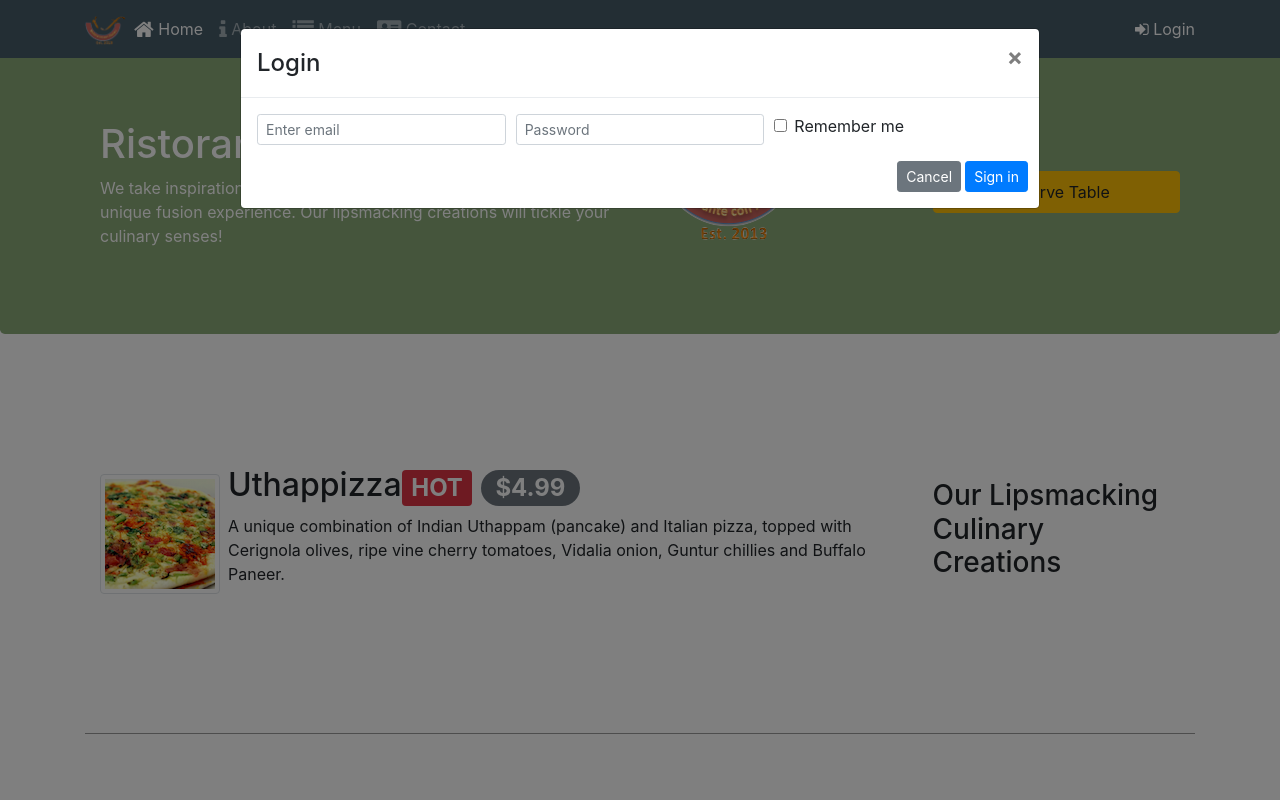
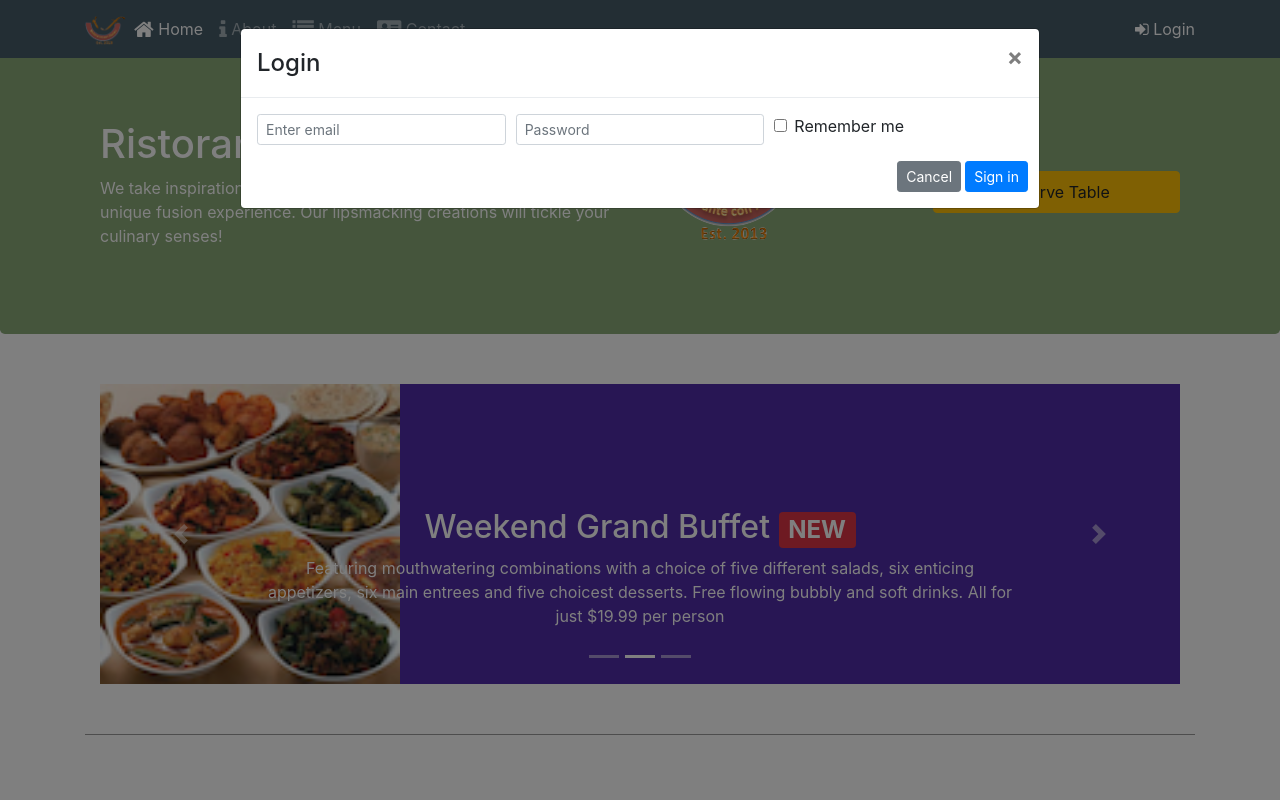
Before and after one commit to JairContreras/Curso-Boostrap, a website: page index.html in a window 1280 px wide. Both pictures are taken after a click on the link "Login". Shown: the top 800 px of the page. Drawn offline with nearby package versions, Linux system fonts and the light colour scheme.

Commit message:
carrousel

```diff
--- a/css/styles.css
+++ b/css/styles.css
@@ -59,3 +59,17 @@ body{
     border-bottom: 1px solid #ddd;
     padding: 10px;
 }
+.carousel {
+    background:#512DA8;
+}
+
+.carousel-item {
+  height: 300px;
+}
+
+.carousel-item img {
+    position: absolute;
+    top: 0;
+    left: 0;
+    min-height: 300px;
+}
--- a/index.html
+++ b/index.html
@@ -36,7 +36,7 @@
                 </ul>
                 <span class="navbar-text">
                     <a data-toggle="modal" data-target="#loginModal">
-                    <span class="fa fa-sign-in"></span> Login</a>
+                        <span class="fa fa-sign-in"></span> Login</a>
                 </span>
             </div>
         </div>
@@ -53,12 +53,14 @@
                     <form>
                         <div class="form-row">
                             <div class="form-group col-sm-4">
-                                    <label class="sr-only" for="exampleInputEmail3">Email address</label>
-                                    <input type="email" class="form-control form-control-sm mr-1" id="exampleInputEmail3" placeholder="Enter email">
+                                <label class="sr-only" for="exampleInputEmail3">Email address</label>
+                                <input type="email" class="form-control form-control-sm mr-1" id="exampleInputEmail3"
+                                    placeholder="Enter email">
                             </div>
                             <div class="form-group col-sm-4">
                                 <label class="sr-only" for="exampleInputPassword3">Password</label>
-                                <input type="password" class="form-control form-control-sm mr-1" id="exampleInputPassword3" placeholder="Password">
+                                <input type="password" class="form-control form-control-sm mr-1"
+                                    id="exampleInputPassword3" placeholder="Password">
                             </div>
                             <div class="col-sm-auto">
                                 <div class="form-check">
@@ -69,7 +71,8 @@
                             </div>
                         </div>
                         <div class="form-row">
-                            <button type="button" class="btn btn-secondary btn-sm ml-auto" data-dismiss="modal">Cancel</button>
+                            <button type="button" class="btn btn-secondary btn-sm ml-auto"
+                                data-dismiss="modal">Cancel</button>
                             <button type="submit" class="btn btn-primary btn-sm ml-1">Sign in</button>
                         </div>
                     </form>
@@ -89,8 +92,9 @@
                 <div class="col-12 col-sm row">
                     <div class="col-12 col-sm-6"><img src="img/logo.png" class="img-fluid"></div>
                     <div class="col col-sm-6 align-self-center">
-                        <a role="button" class="btn btn-block nav-link btn-warning"
-                        data-toggle="tooltip" data-placement="bottom" data-html="true" title="Or Call us at  <br><strong>+852 12345678</strong>" href="#reserva">Reserve Table</a>
+                        <a role="button" class="btn btn-block nav-link btn-warning" data-toggle="tooltip"
+                            data-placement="bottom" data-html="true"
+                            title="Or Call us at  <br><strong>+852 12345678</strong>" href="#reserva">Reserve Table</a>
                     </div>
                 </div>
             </div>
@@ -98,6 +102,60 @@
     </header>
 
     <div class="container">
+        <div class="row row-content">
+            <div class="col">
+                <div id="mycarousel" class="carousel slide" data-ride="carousel">
+                    <div class="carousel-inner" role="listbox">
+                        <div class="carousel-item active">
+                            <img class="d-block img-fluid" src="img/uthappizza.png" alt="Uthappizza">
+                            <div class="carousel-caption d-none d-md-block">
+                                <h2>Uthappizza <span class="badge badge-danger">HOT</span> <span
+                                        class="badge badge-pill badge-default">$4.99</span></h2>
+                                <p>A unique combination of Indian Uthappam (pancake) and
+                                    Italian pizza, topped with Cerignola olives, ripe vine
+                                    cherry tomatoes, Vidalia onion, Guntur chillies and
+                                    Buffalo Paneer.</p>
+                            </div>
+                        </div>
+                        <div class="carousel-item">
+                            <img class="d-block img-fluid" src="img/buffet.png" alt="Buffet">
+                            <div class="carousel-caption d-none d-md-block">
+                                <h2>Weekend Grand Buffet <span class="badge badge-danger">NEW</span></h2>
+                                <p class="d-none d-sm-block">Featuring mouthwatering combinations with a choice of five
+                                    different salads, six enticing
+                                    appetizers,
+                                    six main entrees and five choicest desserts. Free flowing bubbly and soft drinks.
+                                    All for
+                                    just
+                                    $19.99 per person </p>
+                            </div>
+                        </div>
+                        <div class="carousel-item">
+                            <img class="d-block img-fluid" src="img/alberto.png" alt="Alberto Somayya">
+                            <div class="carousel-caption d-none d-md-block">
+                                <h2>Alberto Somayya</h2>
+                                <h4>Executive Chef</h4>
+                                <p class="d-none d-sm-block">Award winning three-star Michelin chef with wide
+                                    International experience having worked closely with
+                                    whos-who in the culinary world, he specializes in
+                                    creating mouthwatering Indo-Italian fusion experiences.
+                            </div>
+                        </div>
+                    </div>
+                    <ol class="carousel-indicators">
+                        <li data-target="#mycarousel" data-slide-to="0" class="active"></li>
+                        <li data-target="#mycarousel" data-slide-to="1"></li>
+                        <li data-target="#mycarousel" data-slide-to="2"></li>
+                    </ol>
+                    <a class="carousel-control-prev" href="#mycarousel" role="button" data-slide="prev">
+                        <span class="carousel-control-prev-icon"></span>
+                    </a>
+                    <a class="carousel-control-next" href="#mycarousel" role="button" data-slide="next">
+                        <span class="carousel-control-next-icon"></span>
+                    </a>
+                </div>
+            </div>
+        </div>
         <div class="row row-content align-items-center">
             <div class="col-12 col-sm-4 order-sm-last col-md-3">
                 <h3>Our Lipsmacking Culinary Creations</h3>
@@ -125,7 +183,8 @@
                 <div class="media">
                     <div class="media-body">
                         <h2>Weekend Grand Buffet <span class="badge badge-danger">NEW</span></h2>
-                        <p>Featuring mouthwatering combinations with a choice of five different salads, six enticing
+                        <p class="d-none d-sm-block">Featuring mouthwatering combinations with a choice of five
+                            different salads, six enticing
                             appetizers,
                             six main entrees and five choicest desserts. Free flowing bubbly and soft drinks. All for
                             just
@@ -265,7 +324,7 @@
     <script src="node_modules/popper.js/dist/umd/popper.min.js"></script>
     <script src="node_modules/bootstrap/dist/js/bootstrap.min.js"></script>
     <script>
-        $(document).ready(function(){
+        $(document).ready(function () {
             $('[data-toggle="tooltip"]').tooltip();
         });
     </script>
```
